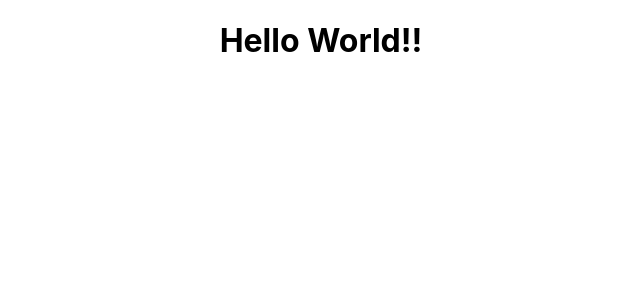
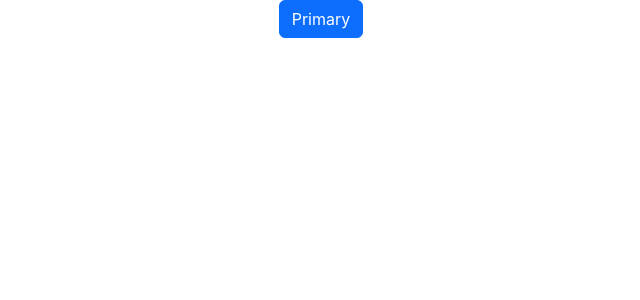
Before and after one commit to cameronjamesw/moments, a React (Create React App) app: page / in a window 1280 px wide. Shown: the top 300 px of the page, without its empty margins (319-959 px from the left). Built offline with nearby package versions, Linux system fonts and the light colour scheme.

Commit message:
install bootstrap, test bootstrap

```diff
--- a/package.json
+++ b/package.json
@@ -7,10 +7,10 @@
     "@testing-library/react": "^11.2.7",
     "@testing-library/user-event": "^12.8.3",
     "axios": "^0.21.4",
-    "bootstrap": "^4.6.2",
+    "bootstrap": "^4.6.0",
     "jwt-decode": "^3.1.2",
     "react": "^17.0.2",
-    "react-bootstrap": "^1.6.8",
+    "react-bootstrap": "^1.6.3",
     "react-dom": "^17.0.2",
     "react-infinite-scroll-component": "^6.1.0",
     "react-router-dom": "^5.3.4",
--- a/public/index.html
+++ b/public/index.html
@@ -1,20 +1,20 @@
 <!DOCTYPE html>
 <html lang="en">
+
 <head>
   <meta charset="utf-8" />
   <link rel="icon" href="%PUBLIC_URL%/favicon.ico" />
   <meta name="viewport" content="width=device-width, initial-scale=1" />
   <meta name="theme-color" content="#000000" />
-    <meta
-      name="description"
-      content="Web site created using create-react-app"
-    />
+  <meta name="description" content="Web site created using create-react-app" />
   <link rel="apple-touch-icon" href="%PUBLIC_URL%/logo192.png" />
+  <link rel="stylesheet" href="https://cdn.jsdelivr.net/npm/bootstrap@5.3.2/dist/css/bootstrap.min.css"
+    integrity="sha384-T3c6CoIi6uLrA9TneNEoa7RxnatzjcDSCmG1MXxSR1GAsXEV/Dwwykc2MPK8M2HN" crossorigin="anonymous" />
   <!--
       manifest.json provides metadata used when your web app is installed on a
       user's mobile device or desktop. See https://developers.google.com/web/fundamentals/web-app-manifest/
     -->
-    <link rel="manifest" href="%PUBLIC_URL%/manifest.json" />
+  <link rel="manifest" href="%PUBLIC_URL%/manifest.json" crossorigin="use-credentials" />
   <!--
       Notice the use of %PUBLIC_URL% in the tags above.
       It will be replaced with the URL of the `public` folder during the build.
@@ -26,6 +26,7 @@
     -->
   <title>React App</title>
 </head>
+
 <body>
   <noscript>You need to enable JavaScript to run this app.</noscript>
   <div id="root"></div>
@@ -40,4 +41,5 @@
       To create a production bundle, use `npm run build` or `yarn build`.
     -->
 </body>
+
 </html>
--- a/src/App.js
+++ b/src/App.js
@@ -1,9 +1,10 @@
+import Button from 'react-bootstrap/Button';
 import './App.css';
 
 function App() {
   return (
     <div className="App">
-      <h1>Hello World!!</h1>
+      <Button variant="primary">Primary</Button>
     </div>
   );
 }
```
Also changed, not shown: 1 other file (tests, documents, lock files or other folders). Lines whose indentation alone changed are shown as unchanged.
